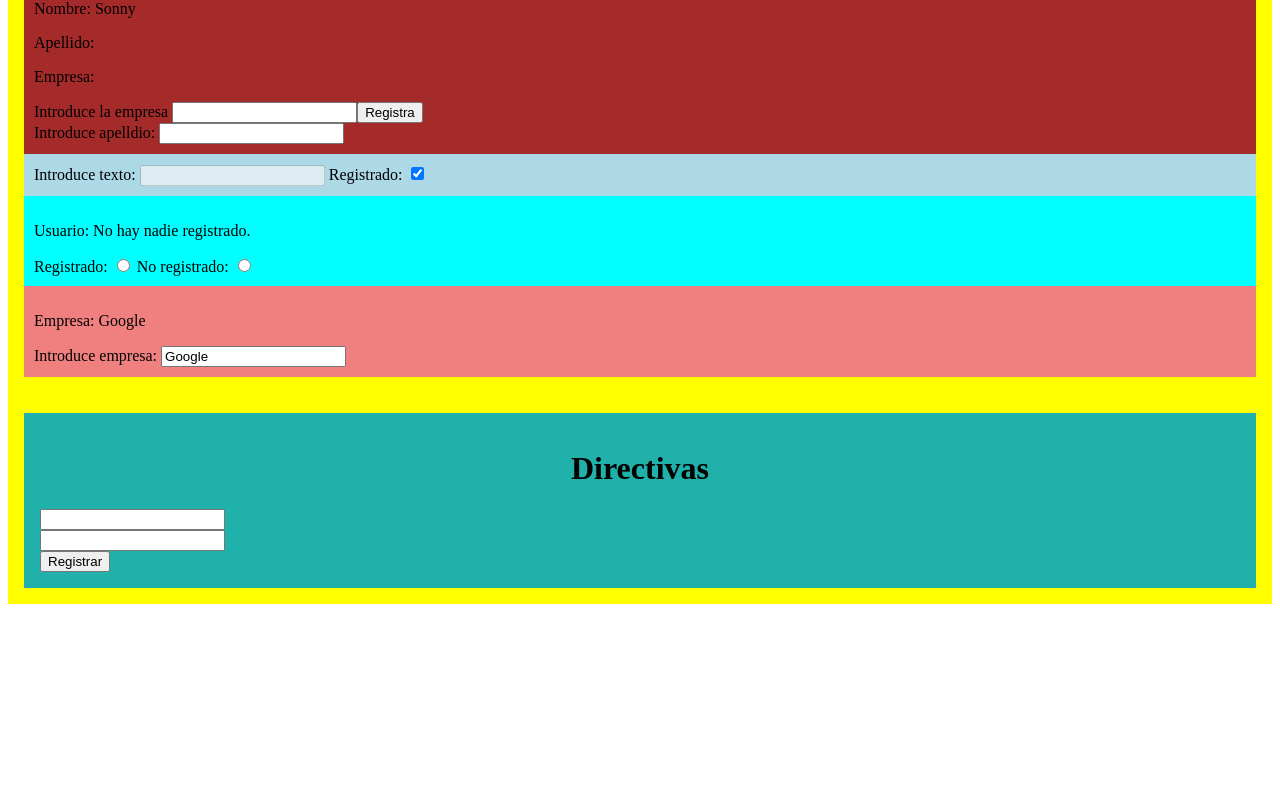
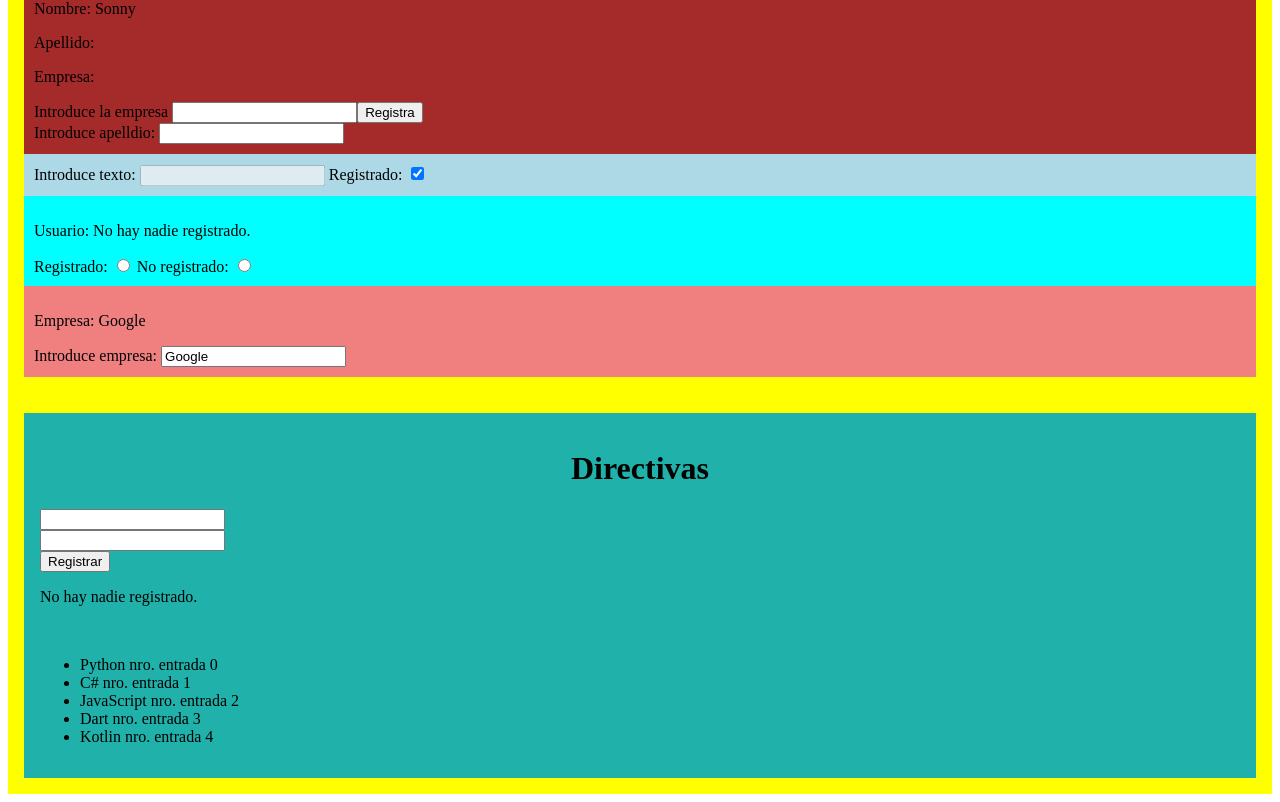
Before and after one commit to sonnymayta/Angular, an Angular app: page / in a window 1280 px wide. Shown: the part 469-1271 px from the top of the page. Before the commit the page ends 1081 px from the top, so only its background shows below. Built offline with nearby package versions, Linux system fonts and the light colour scheme.

Commit message:
Directive ngFor

```diff
--- a/src/app/directivas/directivas.component.html
+++ b/src/app/directivas/directivas.component.html
@@ -17,5 +17,18 @@
     <br/>
     <input type="button" value="Registrar" (click)="RegistrarUsuario()">
   </form>
-  <p *ngIf="registrado">{{ mensaje }} con el nombre de {{ nombre }} {{ apellido }}.</p>
+  <!-- Directiva ngIf y uso del else -->
+  <p *ngIf="registrado == true else sinRegistro">{{ mensaje }} con el nombre de {{ nombre }} {{ apellido }}.</p>
+
+  <!-- ng-template no renderiza nada por defecto -->
+  <ng-template #sinRegistro>
+    <p>No hay nadie registrado.</p>
+  </ng-template>
+
+  <br>
+
+  <!-- Directiva ngFor -->
+  <ul>
+    <li *ngFor="let entrada of entradas; let i=index">{{ entrada.titulo }} nro. entrada {{ i }}</li>
+  </ul>
 </div>
--- a/src/app/directivas/directivas.component.ts
+++ b/src/app/directivas/directivas.component.ts
@@ -14,6 +14,17 @@ export class DirectivasComponent {
   registrado: boolean = false;
   nombre: string = "";
   apellido: string = "";
+  entradas: { titulo: string }[];
+
+  constructor() {
+    this.entradas = [
+      { titulo: "Python" },
+      { titulo: "C#" },
+      { titulo: "JavaScript" },
+      { titulo: "Dart" },
+      { titulo: "Kotlin" },
+    ]
+  }
 
   RegistrarUsuario() {
     this.registrado = true;
```
